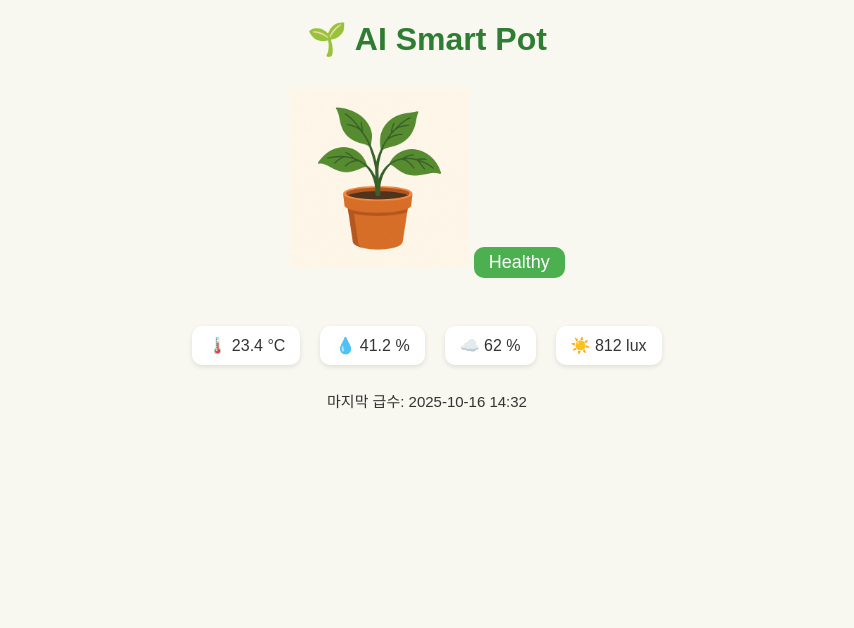
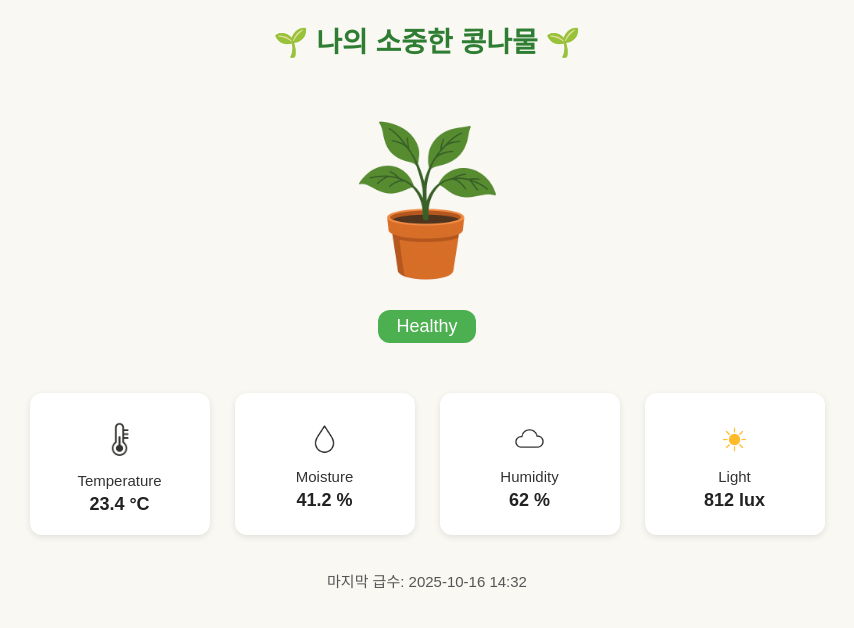
Before and after one commit to SeJunAn/smartplant_sch_capstone, a FastAPI app: page / in a window 1280 px wide. Shown: the top 628 px of the page, without its empty margins (213-1067 px from the left). Run offline with FastAPI, Linux system fonts and the light colour scheme.

Commit message:
fix : CSS 스타일 수정

```diff
--- a/app/main.py
+++ b/app/main.py
@@ -1,19 +1,13 @@
 from fastapi import FastAPI, Request
 from fastapi.responses import HTMLResponse
+from fastapi.templating import Jinja2Templates
 from fastapi.staticfiles import StaticFiles
-from fastapi.templating import Jinja2Templates
-from app.routers import example
-
 
 app = FastAPI()
+templates = Jinja2Templates(directory="app/templates")
 
+# 정적 파일 등록
 app.mount("/static", StaticFiles(directory="app/static"), name="static")
-
-# 라우터 등록
-app.include_router(example.router)
-
-# 템플릿 설정
-templates = Jinja2Templates(directory="app/templates")
 
 @app.get("/", response_class=HTMLResponse)
 async def main_page(request: Request):
@@ -26,6 +20,5 @@ async def main_page(request: Request):
         "status": "Healthy"
     }
     return templates.TemplateResponse(
-        "index.html",
-        {"request": request, **sensor_data}
+        "index.html", {"request": request, **sensor_data}
     )
--- a/app/static/css/style.css
+++ b/app/static/css/style.css
@@ -1,47 +1,110 @@
 body {
   font-family: "Pretendard", sans-serif;
-  background: #f8f8f0;
+  background-color: #f9f8f3;
   color: #333;
   text-align: center;
+  margin: 0;
+  padding: 0;
 }
 
+/* 상단 로고 */
 h1 {
   margin-top: 20px;
+  display: flex;
+  justify-content: center;
+  align-items: center;
+  gap: 8px;
   color: #2e7d32;
+  font-size: 28px;
 }
 
+/* ✅ 화분 이미지와 상태 문구를 세로로 중앙 정렬 */
 .pot-section {
-  margin: 30px 0;
+  display: flex;
+  flex-direction: column;
+  align-items: center;
+  margin: 40px 0 20px 0;
 }
 
-.pot-img {
-  width: 180px;
-}
-
+/* ✅ Healthy 문구 (화분 바로 아래 중앙에 고정) */
 .status {
   font-size: 18px;
   color: white;
   background-color: #4caf50;
   display: inline-block;
-  padding: 5px 15px;
-  border-radius: 10px;
+  padding: 6px 18px;
+  border-radius: 12px;
+  margin-top: 10px;
+  margin-bottom: 20px;
 }
 
+.pot-img {
+  width: 200px;
+}
+
+/* 🌡 센서 데이터 카드 영역 */
 .sensor-cards {
   display: flex;
   justify-content: center;
-  gap: 20px;
-  margin-top: 20px;
+  flex-wrap: wrap;
+  gap: 25px;
+  margin-top: 30px;
 }
 
+/* ✅ 모든 카드 동일 정렬 (Temperature 기준 통일) */
 .card {
   background: white;
-  border-radius: 10px;
-  padding: 10px 15px;
-  box-shadow: 0 2px 5px rgba(0,0,0,0.1);
+  border-radius: 12px;
+  padding: 20px;
+  width: 140px;
+  box-shadow: 0 2px 6px rgba(0,0,0,0.1);
+  text-align: center;
+  display: flex;
+  flex-direction: column;   /* 세로 배치 */
+  align-items: center;      /* 중앙 정렬 */
+  justify-content: center;  /* 내부 요소 균형 */
+  transition: transform 0.2s ease-in-out;
 }
 
+.card:hover {
+  transform: translateY(-4px);
+}
+
+/* ✅ 센서 아이콘 (공통 크기 및 간격) */
+.sensor-icon {
+  width: 45px;
+  height: 45px;
+  margin-bottom: 6px; /* 아이콘과 라벨 간격 */
+}
+
+/* ✅ 온도계 아이콘만 조금 더 크게 */
+.card .sensor-icon[src*="icon_temperature.png"] {
+  width: 55px;
+  height: 55px;
+  margin-bottom: 4px;
+}
+
+/* ✅ 센서명(Label) 공통 스타일 */
+.label {
+  font-size: 15px;
+  color: #333;
+  font-weight: 500;
+  margin: 0;
+  margin-bottom: 4px; /* 라벨-값 간 간격 */
+  line-height: 1.2;
+}
+
+/* ✅ 값(Value) 공통 스타일 */
+.value {
+  font-size: 18px;
+  font-weight: 600;
+  color: #222;
+  margin: 0;
+}
+
+/* ✅ 마지막 급수 정보 */
 .last-water {
-  margin-top: 25px;
+  margin-top: 35px;
   font-size: 15px;
+  color: #555;
 }
--- a/app/templates/index.html
+++ b/app/templates/index.html
@@ -6,20 +6,47 @@
   <link rel="stylesheet" href="/static/css/style.css">
 </head>
 <body>
-  <h1>🌱 AI Smart Pot</h1>
+  <!-- 상단 제목 -->
+  <h1>🌱 나의 소중한 콩나물 🌱</h1>
 
+  <!-- 화분 상태 영역 -->
   <div class="pot-section">
     <img src="/static/images/pot_healthy.png" alt="화분 상태" class="pot-img">
     <p class="status">{{ status }}</p>
   </div>
 
+  <!-- 센서 데이터 카드 영역 -->
   <div class="sensor-cards">
-    <div class="card">🌡️ {{ temperature }} °C</div>
-    <div class="card">💧 {{ moisture }} %</div>
-    <div class="card">☁️ {{ humidity }} %</div>
-    <div class="card">☀️ {{ light }} lux</div>
+    <!-- 온도 -->
+    <div class="card">
+      <img src="/static/images/icon_temperature.png" alt="Temperature" class="sensor-icon">
+      <p class="label">Temperature</p>
+      <p class="value">{{ temperature }} °C</p>
+    </div>
+
+    <!-- 토양 수분 -->
+    <div class="card">
+      <img src="/static/images/icon_moisture.png" alt="Moisture" class="sensor-icon">
+      <p class="label">Moisture</p>
+      <p class="value">{{ moisture }} %</p>
+    </div>
+
+    <!-- 공기 습도 -->
+    <div class="card">
+      <img src="/static/images/icon_humidity.png" alt="Humidity" class="sensor-icon">
+      <p class="label">Humidity</p>
+      <p class="value">{{ humidity }} %</p>
+    </div>
+
+    <!-- 조도 -->
+    <div class="card">
+      <img src="/static/images/icon_light.png" alt="Light" class="sensor-icon">
+      <p class="label">Light</p>
+      <p class="value">{{ light }} lux</p>
+    </div>
   </div>
 
+  <!-- 마지막 급수 시간 -->
   <p class="last-water">마지막 급수: {{ last_watered }}</p>
 </body>
 </html>
```
Also changed, not shown: app/static/images/icon_humidity.png (added), app/static/images/icon_light.png (added), app/static/images/icon_moisture.png (added), app/static/images/icon_temperature.png (added), app/static/images/pot_healthy.png.
